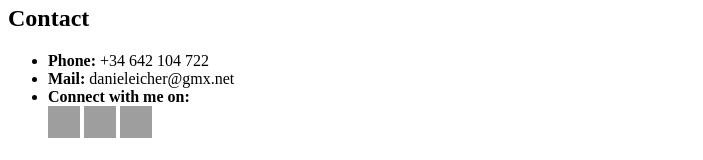
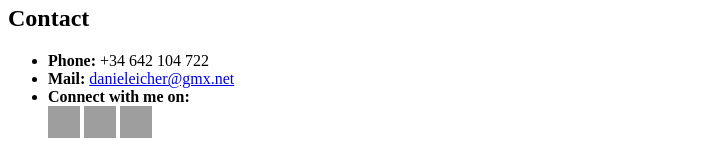
Before and after one commit to codingoak/personal-website, a plain HTML site: page index.html in a window 1280 px wide. Shown: the part 692-852 px from the top of the page, without its empty margins (0-703 px from the left). Drawn offline with Linux system fonts and the light colour scheme; grey boxes are pictures that could not be loaded.

Commit message:
Update..

```diff
--- a/index.html
+++ b/index.html
@@ -42,7 +42,7 @@
     <h2>Contact</h2>
     <ul>
       <li><b>Phone: </b>+34 642 104 722</li>
-      <li><b>Mail: </b>danieleicher@gmx.net</li>
+      <li><b>Mail: </b><a href="danieleicher@gmx.net">danieleicher@gmx.net</a></li>
       <li><b>Connect with me on:<br><b>
             <!-- GitHub-logo with a link to my profil -->
             <a href="https://github.com/codingoak" target="_blank"><img
```
